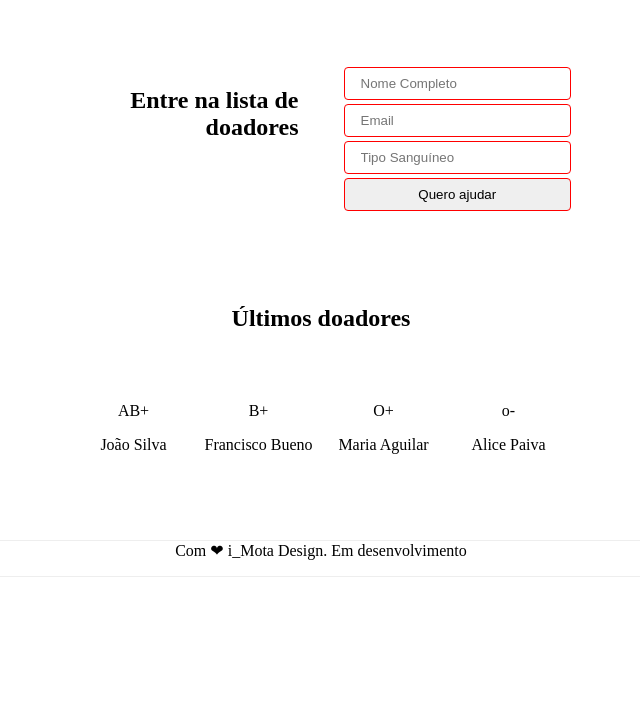
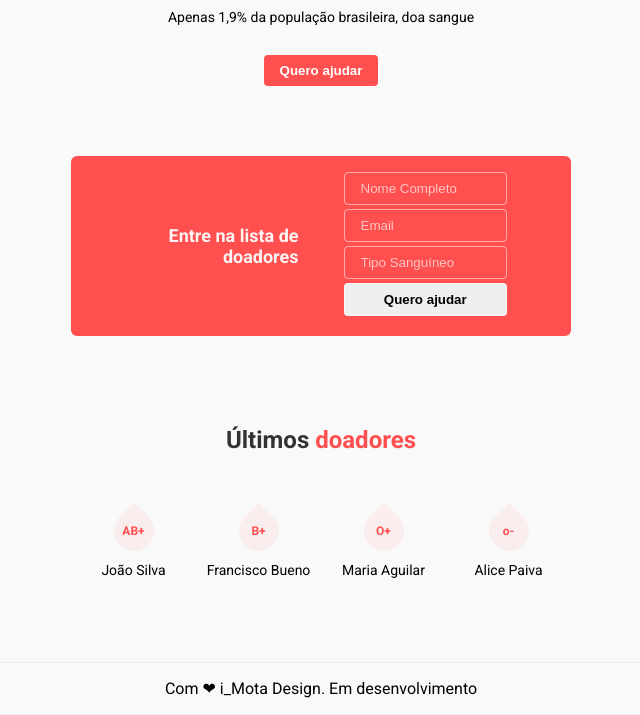
Before and after one commit to isaacborges/doesangue, a plain HTML site: page index.html in a window 1280 px wide. Shown: the part 315-1030 px from the top of the page, without its empty margins (319-959 px from the left). Before the commit the page ends 892 px from the top, so only its background shows below. Drawn offline with Linux system fonts and the light colour scheme.

Commit message:
adjusting logo and improving css style

```diff
--- a/index.html
+++ b/index.html
@@ -7,13 +7,18 @@
     <title>Doe vida, doe sangue!</title>
 
     <link rel="stylesheet" href="style.css">
+    <link href="https://fonts.googleapis.com/css?family=Roboto:400,700&display=swap" rel="stylesheet">
+
 
 </head>
 
 <body>
     <header>
 
-        <h1>DOE</h1>
+        <img
+            class="logo"
+            src="logo.png"
+            alt="Imagem de DOE">
         <h2>A sua doação importa!</h2>
         <p>Até 3 vidas com 1 doação</p>
         <p>Mais de 38000 doações são necessárias todos os dias </p>
@@ -52,7 +57,7 @@
     </section>
 
     <main>
-        <h2>Últimos doadores</h2>
+        <h2>Últimos <span> doadores</span></h2>
 
         <section class="donors">
 
--- a/style.css
+++ b/style.css
@@ -1,4 +1,8 @@
 /*Global*/
+* {
+    box-sizing: border-box;
+}
+
 html, body {
     margin: 0;
 }
@@ -7,6 +11,12 @@ body {
     display: flex;
     flex-direction: column;
     height: 100vh;
+    font-family: 'Roboto', sans-serif;
+    background-color: #f9f9f9;
+}
+
+h1, h2 {
+    color: #000000cc;
 }
 
 /*Títulos*/
@@ -14,8 +24,14 @@ header h1, main h2 {
     margin-bottom: 70px;
 }
 
+main h2 span {
+    color: #ff4f4f;
+}
+
 .form h2 {
     text-align: right;
+    color: #ffffffee;
+    font-size: 18px;
 }
 
 /*Estrutura*/
@@ -30,24 +46,53 @@ header, .form, main {
 }
 
 header button {
+    margin-top: 16px;
     padding: 8px 16px;
     border-radius: 4px;
+    background-color: #ff4f4f;
+    color: white;
+    font-weight: bold;
+    border: none;
+}
+
+.logo {
+    width: 120px;
+    margin: 70px 0;
+}
+
+header p {
+    font-size: 14px;
 }
 
 section.form {
     display: grid;
     grid-template-columns: 1fr 1fr;
     grid-gap: 45px;
+    align-items: center;
+    background-color: #ff4f4f;
+    padding: 16px 64px;
+    border-radius: 6px;
 }
 
 form input, form button {
     width: 100%;
     margin-bottom: 4px;
-    box-sizing: border-box;
     padding: 8px 16px;
     border-radius: 4px;
-    border: 1px red solid;
+    border: 1px #ffffff88 solid;
 
+}
+
+form input {
+        background-color: transparent;
+}
+
+form input::placeholder {
+    color: #ffffffaa;
+}
+
+form button {
+    font-weight: bold;
 }
 
 main .donors {
@@ -55,8 +100,35 @@ main .donors {
     grid-template-columns: 1fr 1fr 1fr 1fr;
 }
 
+.blood {
+    color: #ff4f4f;
+    font-weight: bold;
+    font-size: 12px;
+    display: flex;
+    align-items: center;
+    position: relative;
+    justify-content: center;
+}
+
+.blood::before {
+    content: "";
+    background-color: #ff4f4f11;
+    width: 40px;
+    height: 40px;
+    position: absolute;
+    border-radius: 50%;
+    border-top-right-radius: 0;
+
+    transform: rotate(-45deg);
+}
+
+.donor p {
+    margin-top: 24px;
+    font-size: 14px;
+}
+
 footer {
     margin-top: auto;
-    padding-bottom: 16px;
+    padding: 16px;
     border: 1px solid #eee;
 }
```
Also changed, not shown: logo.png (added).
